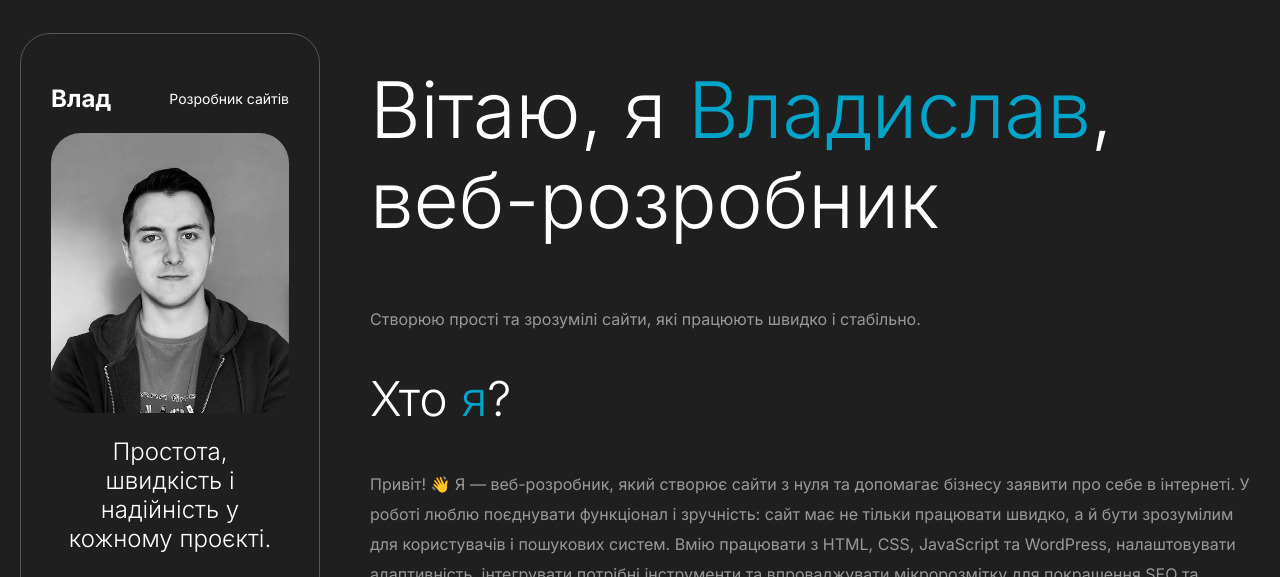
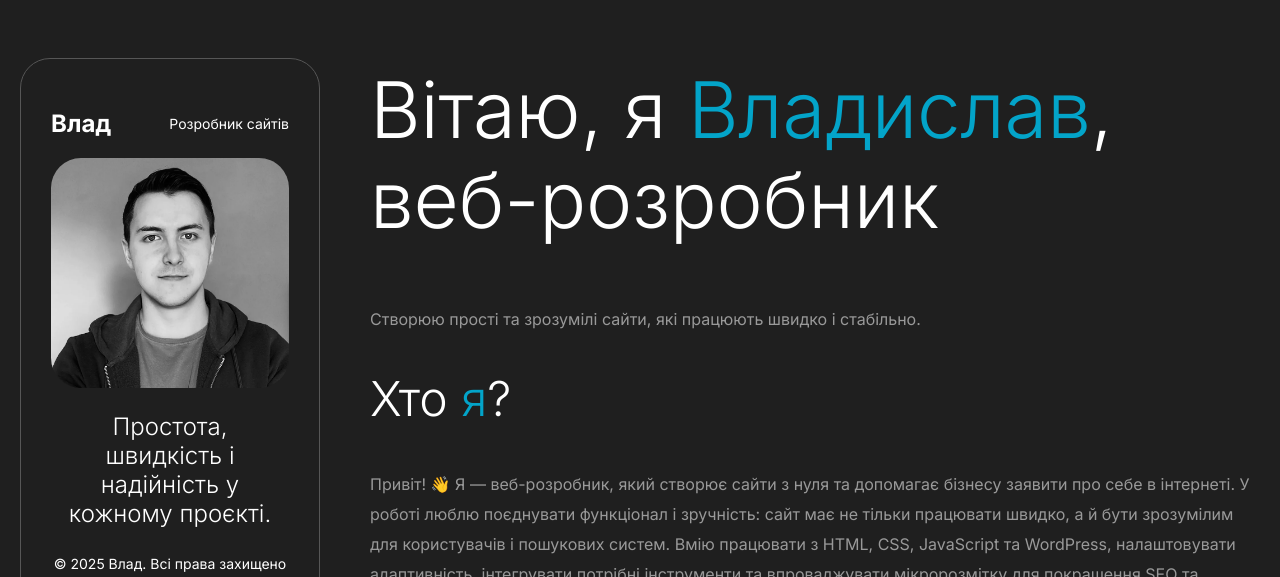
Before and after one commit to Vladyslav-codes/Portfolio, a plain HTML site: page index.html in a window 1280 px wide. Shown: the top 577 px of the page. Drawn offline with Linux system fonts and the light colour scheme.

Commit message:
Update style.css

```diff
--- a/style.css
+++ b/style.css
@@ -78,7 +78,7 @@ img {
     object-fit: cover;
     filter: grayscale(1);
     max-width: 250px;
-    min-height: 210px;
+    height: 230px;
 }
 .hero_l_txt {
     text-align: center;
@@ -378,4 +378,5 @@ img {
     .modal_block h2 {
         font-size: 15px;
     }
+
 }
```
